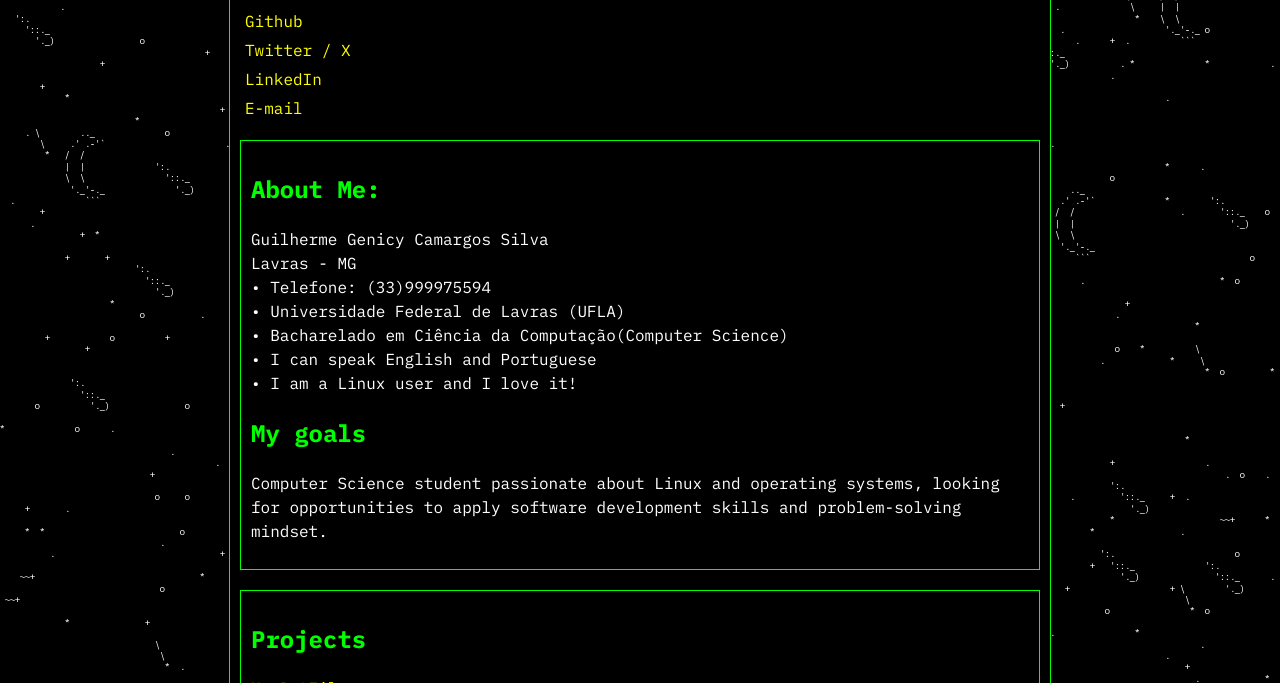
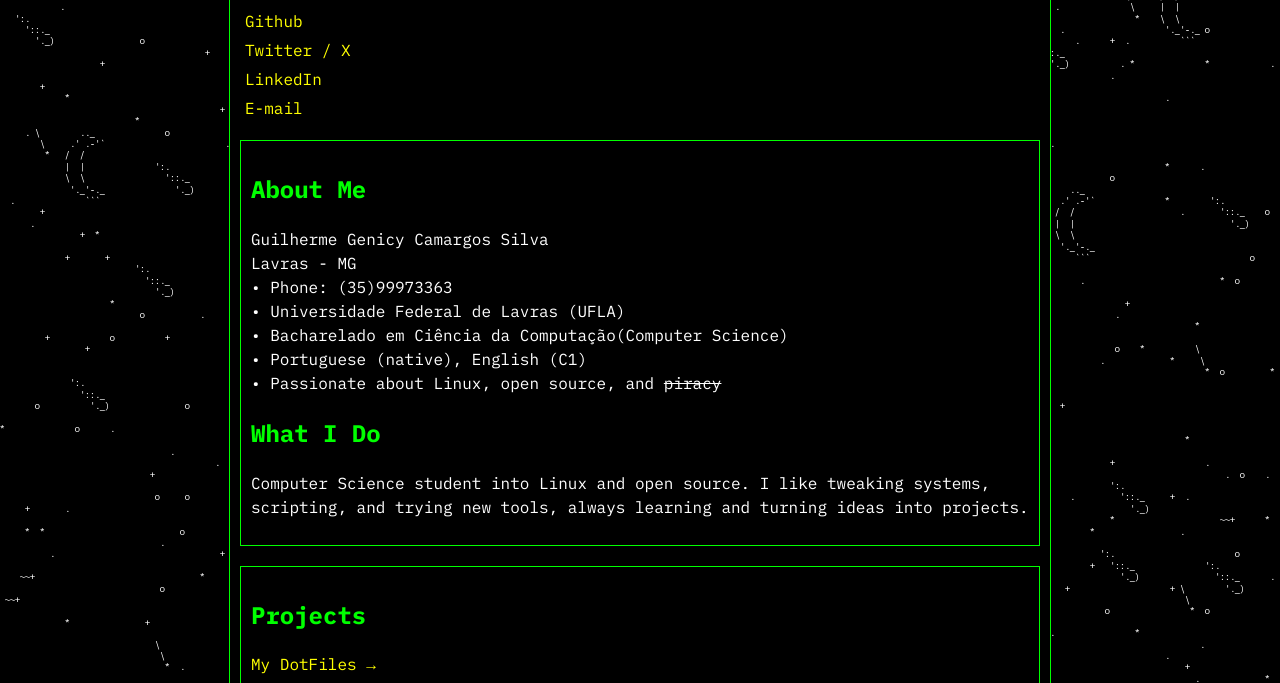
Before and after one commit to guigncy/guigncy.github.io, a plain HTML site: page index.html in a window 1280 px wide. Shown: the part 113-796 px from the top of the page. Drawn offline with Linux system fonts and the light colour scheme; a web font is replaced by a local one.

Commit message:
some fixes in the text

```diff
--- a/index.html
+++ b/index.html
@@ -30,19 +30,19 @@
 			<main>
 
 				<div class="post">
-					<h2>About Me:</h2>
+					<h2>About Me</h2>
 					<p>
 						Guilherme Genicy Camargos Silva<br>
 						Lavras - MG<br>
-						• Telefone: (33)999975594<br>
+						• Phone: (35)99973363<br>
 						• Universidade Federal de Lavras (UFLA)<br>
 						• Bacharelado em Ciência da Computação(Computer Science)<br>
-						• I can speak English and Portuguese<br>
-						• I am a Linux user and I love it!<br>
+						• Portuguese (native), English (C1)<br>
+						• Passionate about Linux, open source, and <s>piracy</s> <br>
     				</p>
-					<h2>My goals</h2>
+					<h2>What I Do</h2>
 					<p>
-						Computer Science student passionate about Linux and operating systems, looking for opportunities to apply software development skills and problem-solving mindset.<br>
+						Computer Science student into Linux and open source. I like tweaking systems, scripting, and trying new tools, always learning and turning ideas into projects.<br>
 					</p>
 				</div>
 
```
